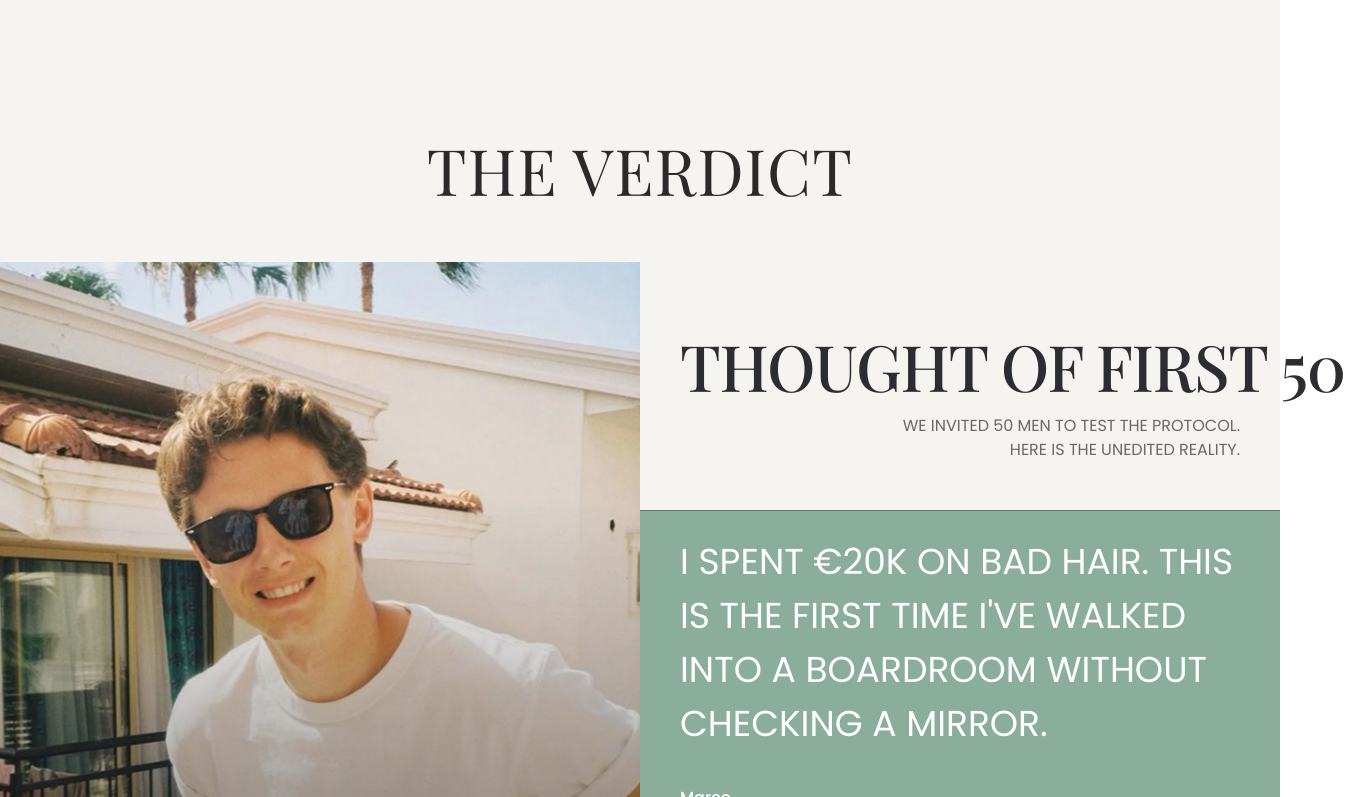
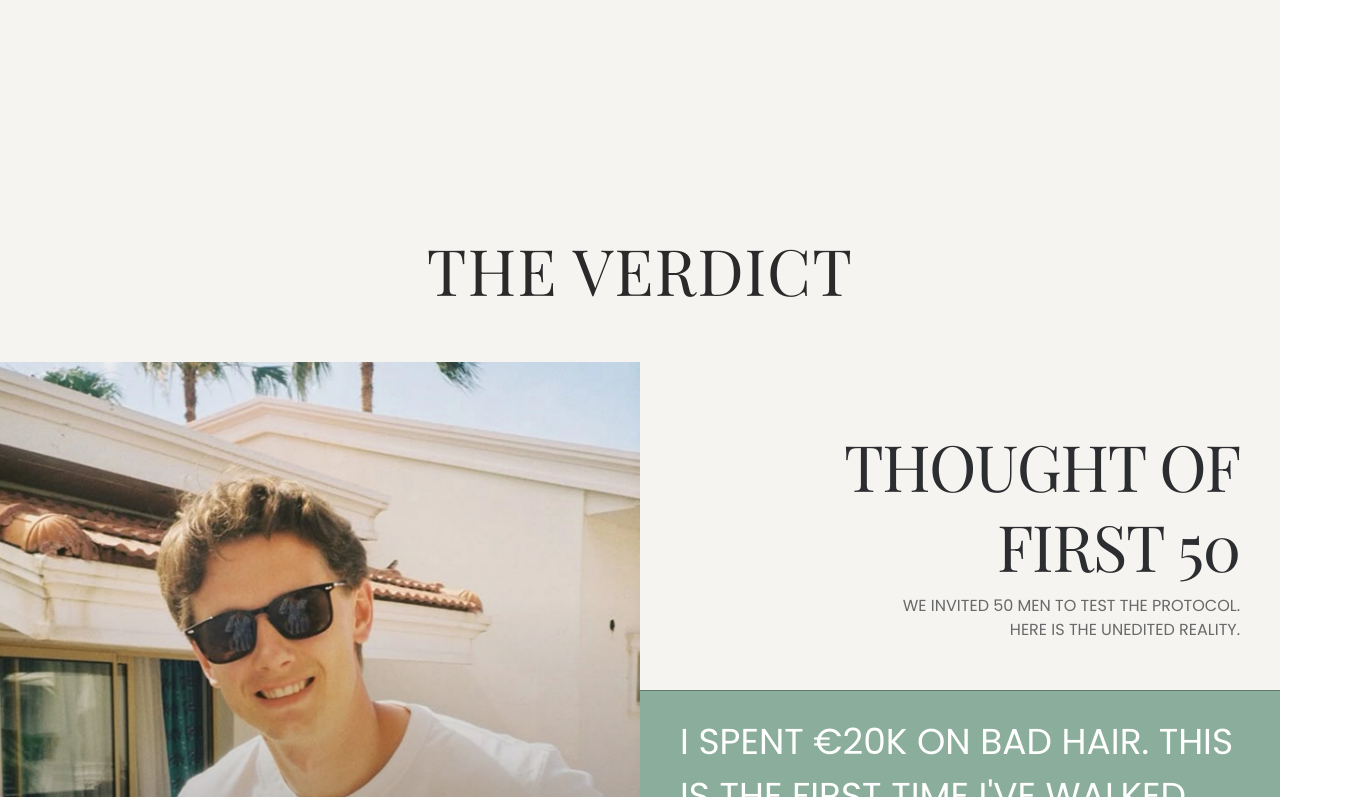
Before and after one commit to Yunex-x/gray-cut, a Next.js app: page / in a window 1280 px wide. Shown: the part 3763-4560 px from the top of the page, 1345 px wide, since content can reach past the window. Built offline with nearby package versions, Linux system fonts and the light colour scheme.

Commit message:
polishing

```diff
--- a/app/components/sections/blueprint/BlueprintStepCard.tsx
+++ b/app/components/sections/blueprint/BlueprintStepCard.tsx
@@ -51,7 +51,7 @@ export default function BlueprintStepCard({
 
         transition-all
         duration-300
-        md:group-hover:translate-y-[-5px]
+        group-hover:translate-y-[-5px]
       ">
         {/* Header */}
         <div className="flex items-center gap-[9px] md:gap-[12px]">
@@ -68,15 +68,15 @@ export default function BlueprintStepCard({
               duration-300
               ${
                 faded
-                  ? "text-[rgba(42,42,42,0.5)] md:group-hover:text-[rgba(42,42,42,0.7)]"
-                  : "text-[rgba(42,42,42,0.5)] md:group-hover:text-[#8AAE9B]"
+                  ? "text-[rgba(42,42,42,0.5)] group-hover:text-[rgba(42,42,42,0.7)]"
+                  : "text-[rgba(42,42,42,0.5)] group-hover:text-[#8AAE9B]"
               }
             `}
           >
             {step}
           </span>
 
-          <span className="w-[1px] h-[17px] md:h-[21px] bg-[#D2D2D2] transition-all duration-300 md:group-hover:bg-[#8AAE9B] md:group-hover:w-[2px]" />
+          <span className="w-[1px] h-[17px] md:h-[21px] bg-[#D2D2D2] transition-all duration-300 group-hover:bg-[#8AAE9B] group-hover:w-[2px]" />
 
           <span
             className="
@@ -90,7 +90,7 @@ export default function BlueprintStepCard({
               text-[rgba(42,42,42,0.5)]
               transition-all
               duration-300
-              md:group-hover:text-[#8AAE9B]
+              group-hover:text-[#8AAE9B]
             "
           >
             {title}
@@ -112,7 +112,7 @@ export default function BlueprintStepCard({
             md:font-normal
             transition-all
             duration-300
-            md:group-hover:text-[rgba(44,45,48,0.9)]
+            group-hover:text-[rgba(44,45,48,0.9)]
           "
         >
           {description}
@@ -143,8 +143,8 @@ export default function BlueprintStepCard({
             transition-all
             duration-700
             ease-out
-            md:group-hover:scale-110
-            md:group-hover:brightness-110
+            group-hover:scale-110
+            group-hover:brightness-110
           "
           style={{ backgroundImage: `url(${image})` }}
         />
--- a/app/components/sections/herosection/Navbar.tsx
+++ b/app/components/sections/herosection/Navbar.tsx
@@ -110,7 +110,7 @@ export default function Navbar() {
       </div>
 
       {/* ================= Mobile ================= */}
-      <div className="lg:hidden absolute top-[56px] left-1/2 -translate-x-1/2 w-[393px] md:w-2xl h-[28px] flex items-center justify-between px-[18px] md:px-0">
+      <div className="lg:hidden absolute top-[26px] left-1/2 -translate-x-1/2 w-[393px] md:w-2xl h-[28px] flex items-center justify-between px-[18px] md:px-0">
         {/* Left */}
         <button className="flex items-center gap-[4px] cursor-pointer transition-all duration-300 ease-in-out hover:scale-105 active:scale-95 group">
           <svg width="24" height="24" viewBox="0 0 24 24" fill="none" xmlns="http://www.w3.org/2000/svg" className="transition-transform duration-300 group-hover:rotate-12">
--- a/app/components/sections/verdict/SectionTitle.tsx
+++ b/app/components/sections/verdict/SectionTitle.tsx
@@ -60,7 +60,7 @@ export default function SectionTitle() {
         </p>
       </div>
 
-      {/* Desktop Title - Original */}
+      {/* Desktop Title - THE VERDICT */}
       <h2
         className="
           hidden
@@ -71,12 +71,10 @@ export default function SectionTitle() {
           uppercase
           tracking-[0.02em]
           text-[#2A2A2A]
-          text-[32px]
-          leading-[40px]
-          mb-[5px]
-          md:mb-[50px]
-          md:text-[64px]
-          md:leading-[85px]
+          text-[64px]
+          leading-[85px]
+          pt-[100px]
+          pb-[50px]
         "
       >
         THE VERDICT
--- a/app/components/sections/verdict/TestimonialSection.tsx
+++ b/app/components/sections/verdict/TestimonialSection.tsx
@@ -175,10 +175,10 @@ export default function TestimonialCarousel() {
         </div>
 
         {/* CONTENT */}
-        <div className="flex flex-col">
+        <div className="flex flex-col bg-[#F6F4F1]">
           {/* HEADER */}
-          <div className="px-[24px] lg:px-[40px] pt-[64px] ">
-            <h2 className="font-playfair whitespace-nowrap uppercase font-medium text-right tracking-[-0.02em] text-[#2C2D30] text-[36px] lg:text-[64px] leading-tight">
+          <div className="px-[24px] lg:px-[40px] pt-[64px]">
+            <h2 className="font-playfair uppercase font-normal text-right tracking-[-0.02em] text-[#2C2D30] text-[36px] lg:text-[64px] leading-tight">
               Thought of First 50
             </h2>
             <p className="mt-2 max-w-[373px] ml-auto text-right font-poppins uppercase text-[rgba(44,45,48,0.7)] text-[14px] lg:text-[16px]">
```
